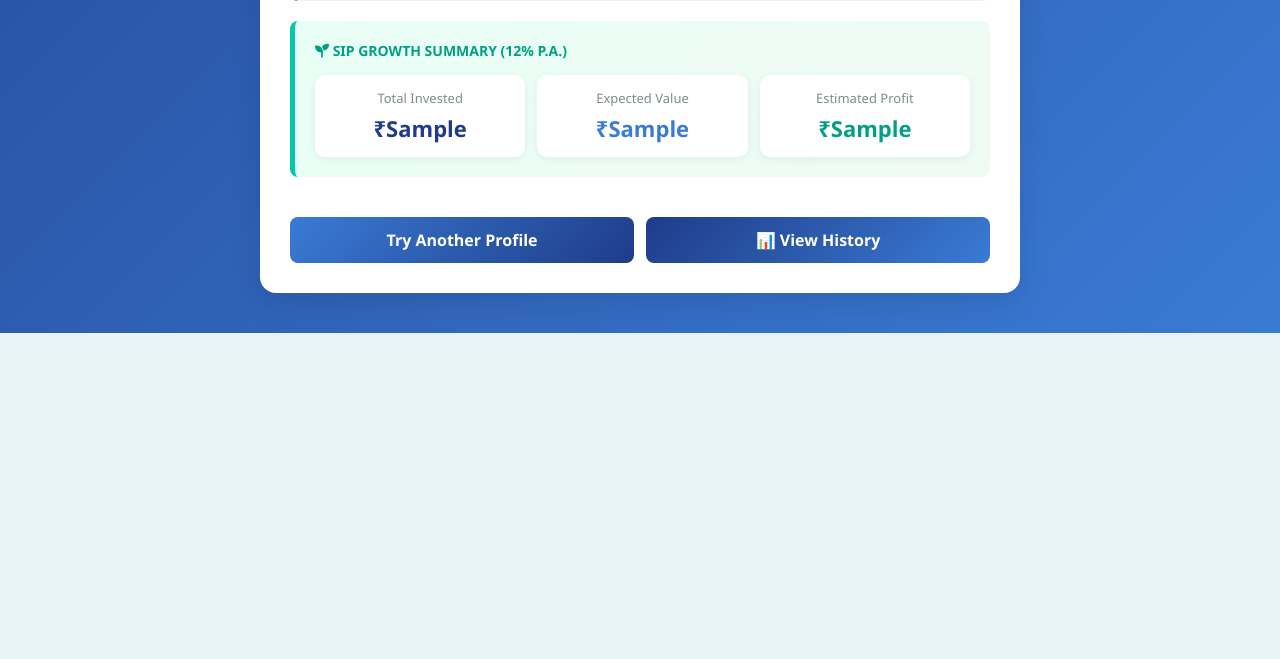
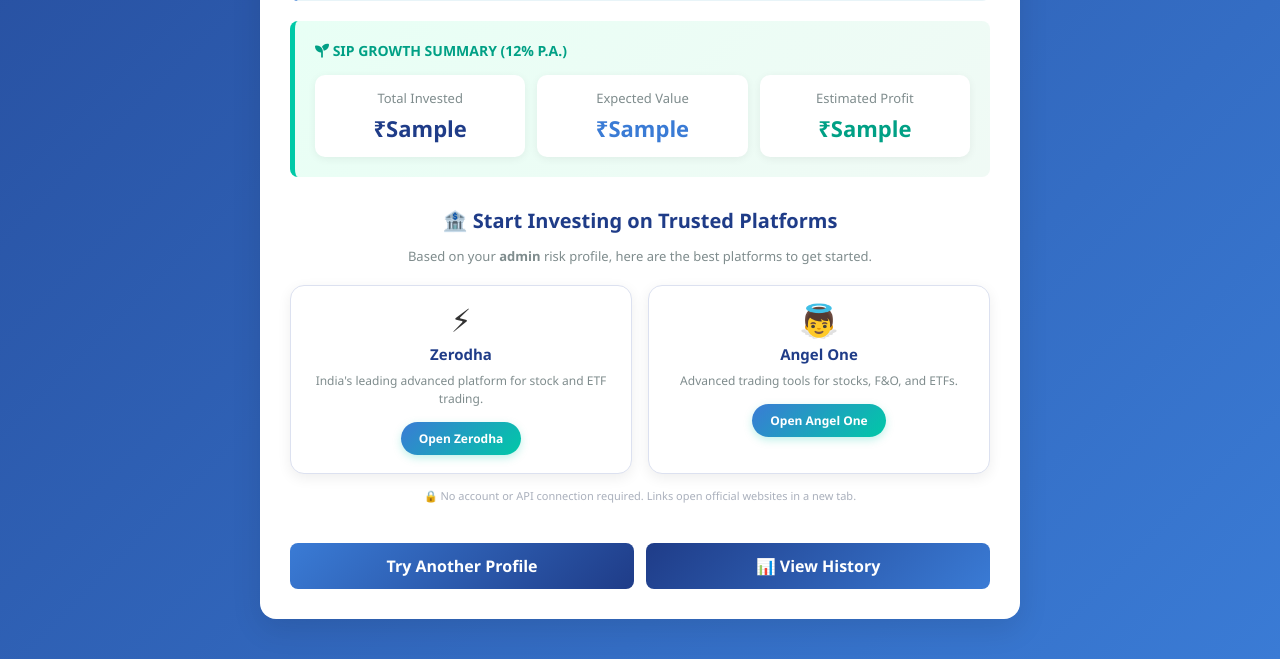
Before and after one commit to Manne-Anjani0509/Invest-Smart---a-digital-financial-advisor, a Flask app: template templates/result.html in a window 1280 px wide. Shown: the part 1084-1743 px from the top of the page. Before the commit the page ends 1417 px from the top, so only its background shows below. Run offline with Flask 3, Linux system fonts and the light colour scheme; the template is opened without the code that fills it: most values are stand-ins (such as "Sample title", 1, 10 or a date in 2020).

Commit message:
Updated UI and result page

```diff
--- a/static/style.css
+++ b/static/style.css
@@ -229,3 +229,99 @@ button:active {
     box-shadow: 0 6px 15px rgba(58, 123, 213, 0.3);
     color: white;
 }
+
+/* ── Where to Invest Section ── */
+.platform-section {
+    margin-top: 30px;
+}
+
+.platform-section h2 {
+    font-size: 20px;
+    font-weight: 700;
+    color: var(--primary-color);
+    text-align: center;
+    margin-bottom: 6px;
+}
+
+.platform-section .platform-subtitle {
+    text-align: center;
+    font-size: 13px;
+    color: var(--text-muted);
+    margin-bottom: 20px;
+}
+
+.platform-container {
+    display: grid;
+    grid-template-columns: repeat(2, 1fr);
+    gap: 16px;
+}
+
+@media (max-width: 500px) {
+    .platform-container {
+        grid-template-columns: 1fr;
+    }
+}
+
+.platform-card {
+    background: #ffffff;
+    border-radius: 14px;
+    padding: 18px 16px;
+    box-shadow: 0 4px 14px rgba(0, 0, 0, 0.07);
+    border: 1px solid var(--border-color);
+    display: flex;
+    flex-direction: column;
+    align-items: center;
+    text-align: center;
+    transition: transform 0.25s ease, box-shadow 0.25s ease;
+    gap: 8px;
+}
+
+.platform-card:hover {
+    transform: translateY(-5px);
+    box-shadow: 0 10px 24px rgba(31, 60, 136, 0.14);
+    border-color: var(--secondary-color);
+}
+
+.platform-logo {
+    font-size: 32px;
+    line-height: 1;
+}
+
+.platform-name {
+    font-size: 15px;
+    font-weight: 700;
+    color: var(--primary-color);
+    margin: 0;
+}
+
+.platform-desc {
+    font-size: 12px;
+    color: var(--text-muted);
+    margin: 0;
+    line-height: 1.5;
+}
+
+.invest-btn {
+    display: inline-block;
+    background: linear-gradient(135deg, var(--secondary-color), var(--accent-color));
+    color: #fff;
+    padding: 8px 18px;
+    border-radius: 20px;
+    font-size: 12px;
+    font-weight: 600;
+    text-decoration: none;
+    margin-top: 6px;
+    border: none;
+    cursor: pointer;
+    transition: all 0.25s ease;
+    font-family: var(--font-family);
+    width: auto;
+    box-shadow: 0 3px 8px rgba(0, 201, 167, 0.25);
+}
+
+.invest-btn:hover {
+    transform: translateY(-2px);
+    box-shadow: 0 6px 14px rgba(0, 201, 167, 0.35);
+    filter: brightness(1.06);
+    color: #fff;
+}
--- a/templates/result.html
+++ b/templates/result.html
@@ -73,6 +73,69 @@
         </div>
     </div>
 
+    {% if risk_level %}
+    <!-- ── Where to Invest Section ── -->
+    <div class="platform-section">
+        <h2>🏦 Start Investing on Trusted Platforms</h2>
+        <p class="platform-subtitle">
+            Based on your <strong>{{ risk_level }}</strong> risk profile, here are the best platforms to get started.
+        </p>
+
+        <div class="platform-container">
+
+            {% if risk_level == "Low" %}
+            <!-- LOW RISK: Groww + ET Money -->
+            <div class="platform-card">
+                <div class="platform-logo">🌱</div>
+                <p class="platform-name">Groww</p>
+                <p class="platform-desc">Beginner-friendly platform for mutual funds and SIP investing.</p>
+                <a href="https://groww.in" target="_blank" class="invest-btn">Open Groww</a>
+            </div>
+            <div class="platform-card">
+                <div class="platform-logo">💰</div>
+                <p class="platform-name">ET Money</p>
+                <p class="platform-desc">Smart mutual fund investing with goal-based planning tools.</p>
+                <a href="https://www.etmoney.com" target="_blank" class="invest-btn">Open ET Money</a>
+            </div>
+
+            {% elif risk_level == "Medium" %}
+            <!-- MEDIUM RISK: Groww + Upstox -->
+            <div class="platform-card">
+                <div class="platform-logo">🌱</div>
+                <p class="platform-name">Groww</p>
+                <p class="platform-desc">Invest in mutual funds, ETFs, and stocks on one platform.</p>
+                <a href="https://groww.in" target="_blank" class="invest-btn">Open Groww</a>
+            </div>
+            <div class="platform-card">
+                <div class="platform-logo">🚀</div>
+                <p class="platform-name">Upstox</p>
+                <p class="platform-desc">Popular platform for stocks, ETFs, and mutual funds investing.</p>
+                <a href="https://upstox.com" target="_blank" class="invest-btn">Open Upstox</a>
+            </div>
+
+            {% else %}
+            <!-- HIGH RISK: Zerodha + Angel One -->
+            <div class="platform-card">
+                <div class="platform-logo">⚡</div>
+                <p class="platform-name">Zerodha</p>
+                <p class="platform-desc">India's leading advanced platform for stock and ETF trading.</p>
+                <a href="https://zerodha.com" target="_blank" class="invest-btn">Open Zerodha</a>
+            </div>
+            <div class="platform-card">
+                <div class="platform-logo">👼</div>
+                <p class="platform-name">Angel One</p>
+                <p class="platform-desc">Advanced trading tools for stocks, F&O, and ETFs.</p>
+                <a href="https://www.angelone.in" target="_blank" class="invest-btn">Open Angel One</a>
+            </div>
+            {% endif %}
+
+        </div><!-- /.platform-container -->
+        <p style="font-size: 11px; color: #aab0bc; text-align: center; margin-top: 14px;">
+            🔒 No account or API connection required. Links open official websites in a new tab.
+        </p>
+    </div><!-- /.platform-section -->
+    {% endif %}
+
     <div style="display: flex; gap: 12px; margin-top: 20px;">
         <a href="/home" class="back-btn" style="flex: 1;">Try Another Profile</a>
         <a href="/dashboard" class="back-btn" style="flex: 1; background: linear-gradient(135deg, #1f3c88, #3a7bd5);">📊 View History</a>
```
Also changed, not shown: templates/index.html (+5 -6 lines), investments.db.
